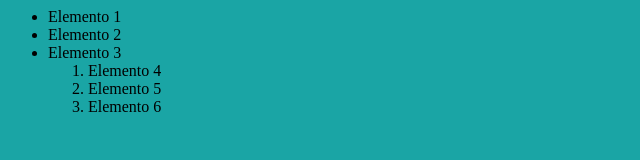
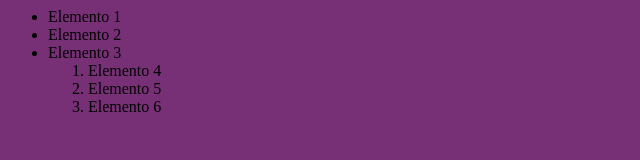
Before and after one commit to Alejandroan06/Prueba-githubAAN, a plain HTML site: page index.html in a window 1280 px wide. Shown: the whole page, without its empty margins (0-640 px from the left). Drawn offline with Linux system fonts and the light colour scheme.

Commit message:
Le cambiamos el color al body

```diff
--- a/index.html
+++ b/index.html
@@ -1,11 +1,11 @@
 <html>
 	<head>
 		<title>
-
+			Hola, esto es una prueba
 		</title>
 	</head>
 
-	<body bgcolor="#1aa5a5">
+	<body bgcolor="#772f76">
 		<ul type="Disk">
 			<li> Elemento 1
 			<li> Elemento 2
```
